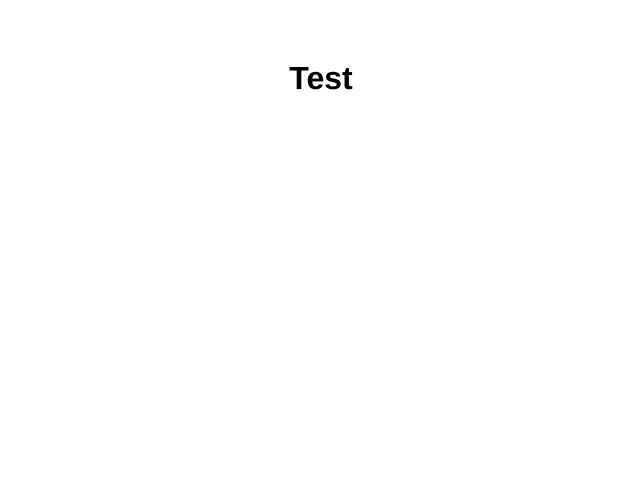
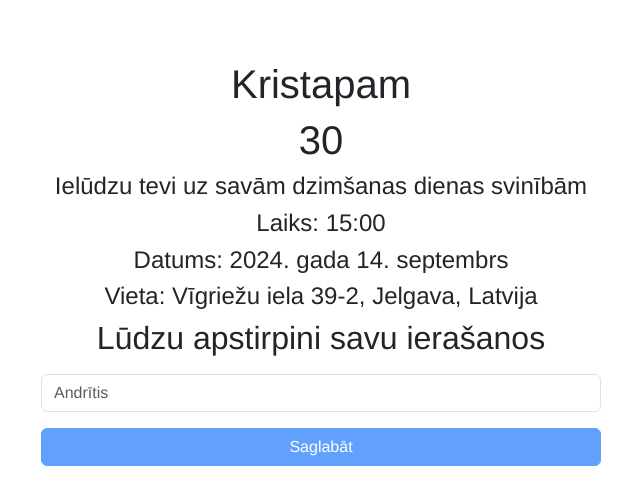
Before and after one commit to KristapsSteins/kristaps-vue, a Vue app: page / in a window 1280 px wide. Shown: the top 504 px of the page, without its empty margins (319-959 px from the left). Built offline with nearby package versions, Linux system fonts and the light colour scheme.

Commit message:
Update dependencies to use Bootstrap 5.3.3

```diff
--- a/package.json
+++ b/package.json
@@ -8,6 +8,7 @@
     "lint": "vue-cli-service lint"
   },
   "dependencies": {
+    "bootstrap": "^5.3.3",
     "core-js": "^3.8.3",
     "vue": "^3.2.13"
   },
--- a/src/App.vue
+++ b/src/App.vue
@@ -19,6 +19,8 @@ export default {
   -webkit-font-smoothing: antialiased;
   -moz-osx-font-smoothing: grayscale;
   text-align: center;
-  margin-top: 60px;
+  padding: 60px 20px 0 20px;
+  max-width: 600px;
+    margin: auto;
 }
 </style>
--- a/src/components/MainComponent.vue
+++ b/src/components/MainComponent.vue
@@ -1,11 +1,31 @@
 <template>
   <div>
-    <h1>Test</h1>
+    <IntroductionComponent v-if="!nameSubmitted" @name-changed="handleNameChange" />
+    <GiftSelectComponent v-if="nameSubmitted" :name="receivedName" />
   </div>
 </template>
 
 <script>
+import IntroductionComponent from "./introductionComponent.vue";
+import GiftSelectComponent from "./giftSelectComponent.vue";
+
 export default {
   name: "MainComponent",
+  components: {
+    IntroductionComponent,
+    GiftSelectComponent,
+  },
+  data() {
+    return {
+      receivedName: "",
+      nameSubmitted: false,
+    };
+  },
+  methods: {
+    handleNameChange(name) {
+      this.receivedName = name;
+      this.nameSubmitted = true;
+    },
+  },
 };
 </script>
--- /dev/null
+++ b/src/components/giftSelectComponent.vue
@@ -0,0 +1,22 @@
+<template>
+  <div>
+    <h1>{{ name }}!</h1>
+    <h1>Izvēlies dāvanu:</h1>
+  </div>
+</template>
+
+<script>
+export default {
+  name: "GiftSelectComponent",
+  props: {
+    name: {
+      type: String,
+      required: true,
+    },
+  },
+  data() {
+  },
+  methods: {
+  },
+};
+</script>
--- /dev/null
+++ b/src/components/introductionComponent.vue
@@ -0,0 +1,52 @@
+<template>
+    <div>
+      <h1>Kristapam</h1>
+      <h1>30</h1>
+      <h4>Ielūdzu tevi uz savām dzimšanas dienas svinībām</h4>
+      <h4>Laiks: 15:00</h4>
+      <h4>Datums: 2024. gada 14. septembrs</h4>
+      <h4>Vieta: Vīgriežu iela 39-2, Jelgava, Latvija</h4>
+      <h2>Lūdzu apstirpini savu ierašanos</h2>
+      <div class="form-group mt-3">
+        <input
+          type="text"
+          class="form-control"
+          id="name"
+          placeholder="Andrītis"
+          v-model="name"
+        />
+        <button
+          style="width: 100%"
+          type="button"
+          class="btn btn-primary mt-3"
+          @click="emitName"
+          :disabled="!isNameValid"
+        >
+          Saglabāt
+        </button>
+      </div>
+    </div>
+  </template>
+
+  <script>
+  export default {
+    name: "IntroductionComponent",
+    data() {
+      return {
+        name: "",
+      };
+    },
+    computed: {
+      isNameValid() {
+        return this.name.length >= 3;
+      },
+    },
+    methods: {
+      emitName() {
+        if (this.isNameValid) {
+          this.$emit("name-changed", this.name);
+        }
+      },
+    },
+  };
+  </script>
--- a/src/main.js
+++ b/src/main.js
@@ -1,4 +1,7 @@
+import "bootstrap/dist/css/bootstrap.css";
 import { createApp } from 'vue'
 import App from './App.vue'
 
 createApp(App).mount('#app')
+
+import "bootstrap/dist/js/bootstrap.js";
```
Also changed, not shown: 1 other file (tests, documents, lock files or other folders).
